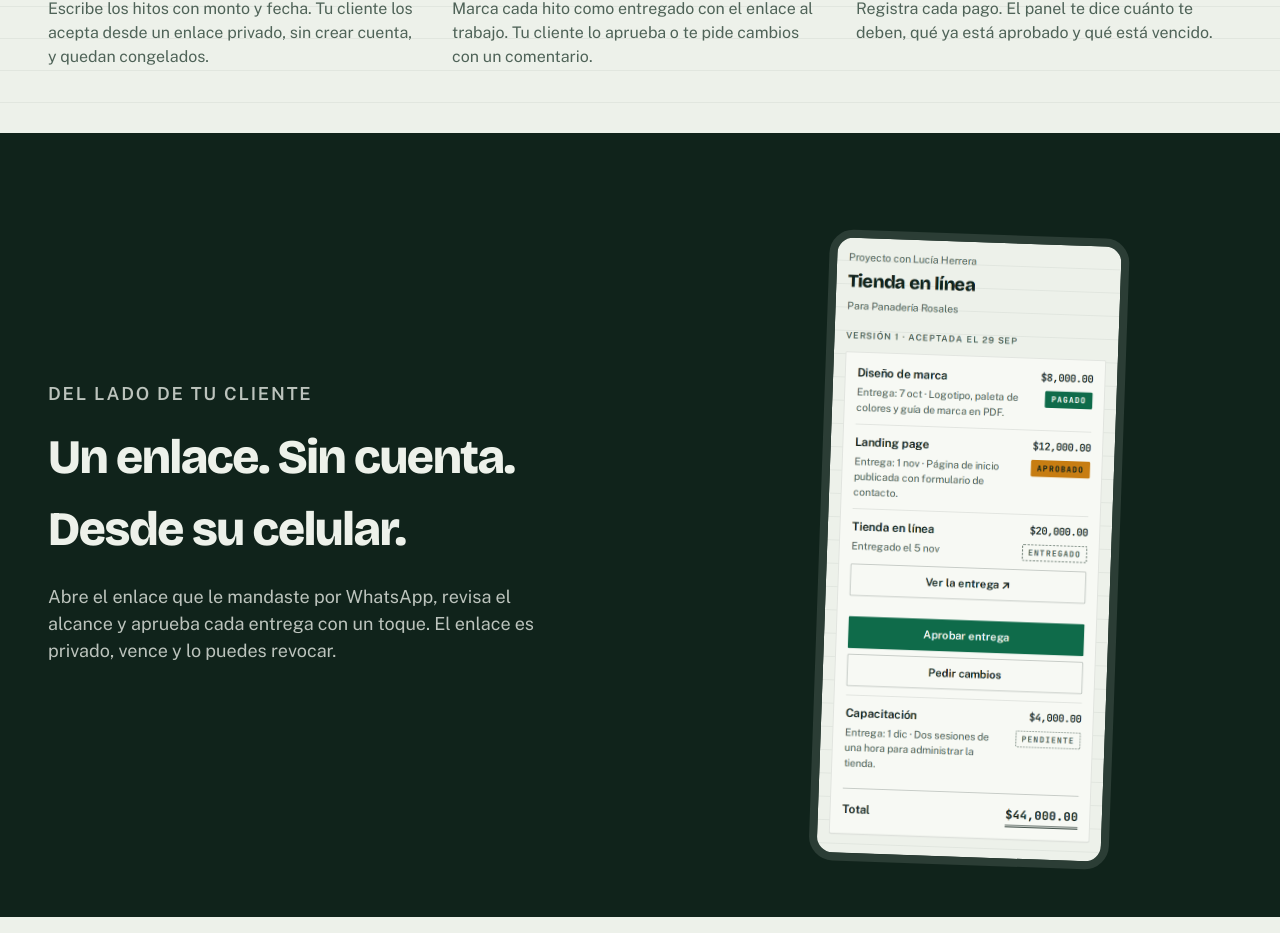
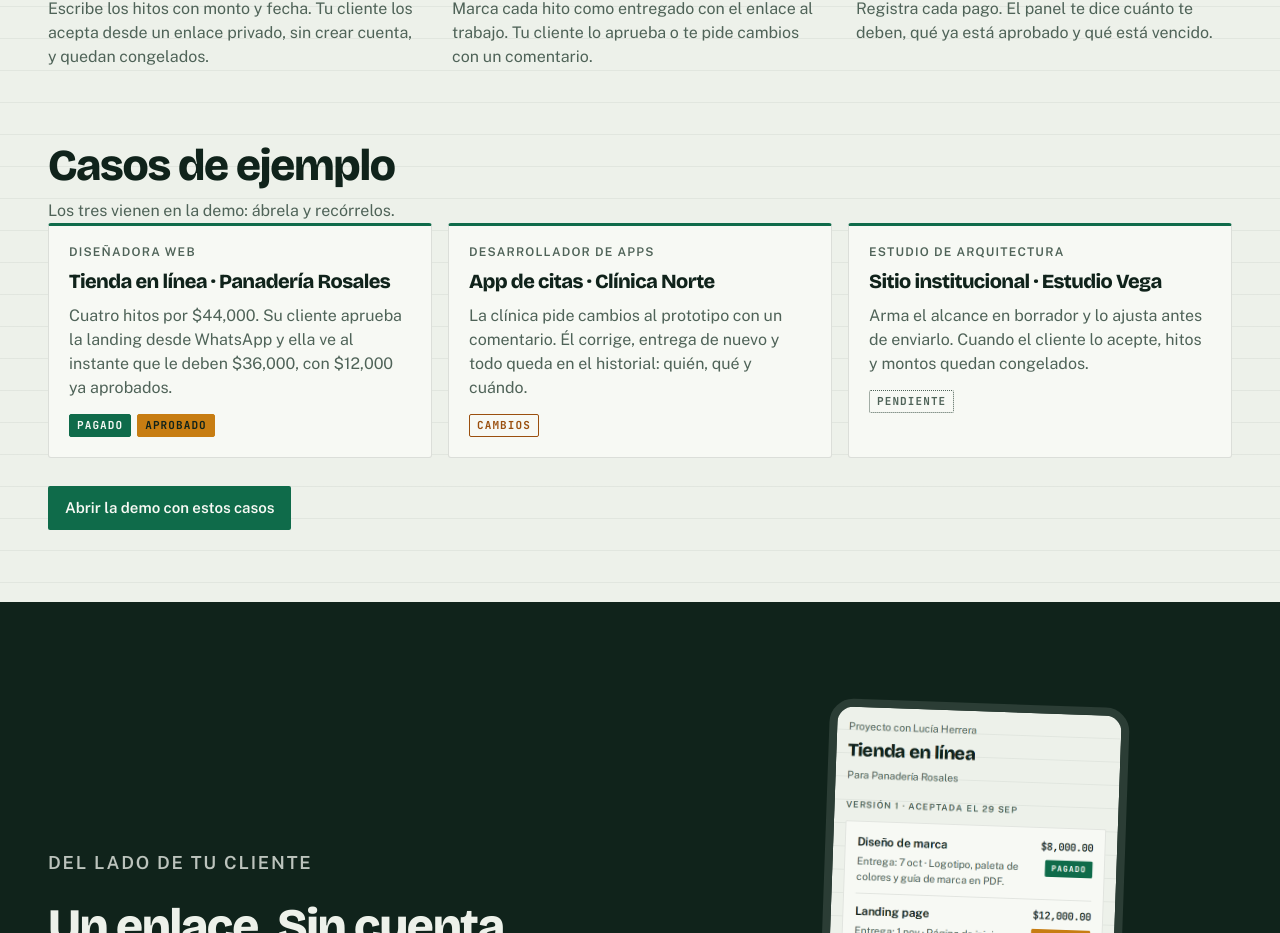
Before and after one commit to MaxAcosta-30/Hito, a React (Vite) app in the folder web/: page / in a window 1280 px wide. Shown: the part 1017-1950 px from the top of the page. Built offline with nearby package versions, Linux system fonts and the light colour scheme; no server answers.

Commit message:
Casos de ejemplo en la landing y el README
Co-Authored-By: Claude Opus 5.5 <noreply@anthropic.com>

```diff
--- a/web/src/index.css
+++ b/web/src/index.css
@@ -1860,3 +1860,72 @@ i.serie-acordado {
     animation: none;
   }
 }
+
+/* Casos de ejemplo: tres tarjetas, cada una con los sellos de su estado */
+.landing-casos {
+  max-width: 1280px;
+  margin: 0 auto;
+  padding: 0 clamp(16px, 4vw, 48px) clamp(40px, 6vw, 72px);
+}
+
+.landing-casos h2 {
+  font-size: clamp(30px, 4vw, 44px);
+}
+
+.casos-bajada {
+  color: var(--grafito);
+  margin: 8px 0 24px;
+}
+
+.landing-casos ul {
+  list-style: none;
+  padding: 0;
+  margin: 0 0 28px;
+  display: grid;
+  gap: 16px;
+}
+
+@media (min-width: 900px) {
+  .landing-casos ul {
+    grid-template-columns: repeat(3, 1fr);
+  }
+}
+
+.landing-casos li {
+  background: var(--hoja);
+  border: 1px solid var(--renglon);
+  border-top: 3px solid var(--firma);
+  border-radius: var(--r-hoja);
+  padding: 20px;
+  display: grid;
+  gap: 8px;
+  align-content: start;
+}
+
+.landing-casos h3 {
+  font-size: 20px;
+}
+
+.landing-casos p {
+  margin: 0;
+  color: var(--grafito);
+}
+
+.casos-sellos {
+  display: flex;
+  gap: 6px;
+  margin-top: 6px;
+}
+
+@media (hover: hover) and (pointer: fine) and (prefers-reduced-motion: no-preference) {
+  .landing-casos li {
+    transition:
+      transform 200ms cubic-bezier(0.23, 1, 0.32, 1),
+      box-shadow 200ms ease;
+  }
+
+  .landing-casos li:hover {
+    transform: translateY(-4px) scale(1.02);
+    box-shadow: 0 14px 32px color-mix(in srgb, var(--tinta) 12%, transparent);
+  }
+}
--- a/web/src/paginas/Landing.tsx
+++ b/web/src/paginas/Landing.tsx
@@ -3,6 +3,28 @@ import { Link } from 'react-router'
 import { esperarApi } from '../api/esperarApi'
 import { LibroAnimado } from '../componentes/LibroAnimado'
 import { Logo } from '../componentes/Logo'
+
+// Casos de ejemplo: los tres son proyectos que trae la demo, así quien lee puede abrirlos y verlos funcionar.
+const casos = [
+  {
+    quien: 'Diseñadora web',
+    proyecto: 'Tienda en línea · Panadería Rosales',
+    texto: 'Cuatro hitos por $44,000. Su cliente aprueba la landing desde WhatsApp y ella ve al instante que le deben $36,000, con $12,000 ya aprobados.',
+    sellos: ['PAGADO', 'APROBADO'],
+  },
+  {
+    quien: 'Desarrollador de apps',
+    proyecto: 'App de citas · Clínica Norte',
+    texto: 'La clínica pide cambios al prototipo con un comentario. Él corrige, entrega de nuevo y todo queda en el historial: quién, qué y cuándo.',
+    sellos: ['CAMBIOS'],
+  },
+  {
+    quien: 'Estudio de arquitectura',
+    proyecto: 'Sitio institucional · Estudio Vega',
+    texto: 'Arma el alcance en borrador y lo ajusta antes de enviarlo. Cuando el cliente lo acepte, hitos y montos quedan congelados.',
+    sellos: ['PENDIENTE'],
+  },
+]
 
 const pasos = [
   { n: '01', titulo: 'Acuerda', texto: 'Escribe los hitos con monto y fecha. Tu cliente los acepta desde un enlace privado, sin crear cuenta, y quedan congelados.' },
@@ -75,6 +97,30 @@ export function Landing() {
           </ol>
         </section>
 
+        <section className="landing-casos" aria-labelledby="casos-titulo">
+          <h2 id="casos-titulo">Casos de ejemplo</h2>
+          <p className="casos-bajada">Los tres vienen en la demo: ábrela y recórrelos.</p>
+          <ul>
+            {casos.map((c) => (
+              <li key={c.quien}>
+                <span className="rotulo">{c.quien}</span>
+                <h3>{c.proyecto}</h3>
+                <p>{c.texto}</p>
+                <span className="casos-sellos">
+                  {c.sellos.map((s) => (
+                    <span key={s} className={`sello ${{ PAGADO: 'pagado', APROBADO: 'aprobado', CAMBIOS: 'cambios', PENDIENTE: 'pendiente' }[s]}`}>
+                      {s}
+                    </span>
+                  ))}
+                </span>
+              </li>
+            ))}
+          </ul>
+          <Link className="btn primario" to="/demo">
+            Abrir la demo con estos casos
+          </Link>
+        </section>
+
         <section className="landing-cliente" aria-labelledby="cliente-titulo">
           <div>
             <p className="rotulo">Del lado de tu cliente</p>
```
Also changed, not shown: 2 other files (tests, documents, lock files or other folders).
